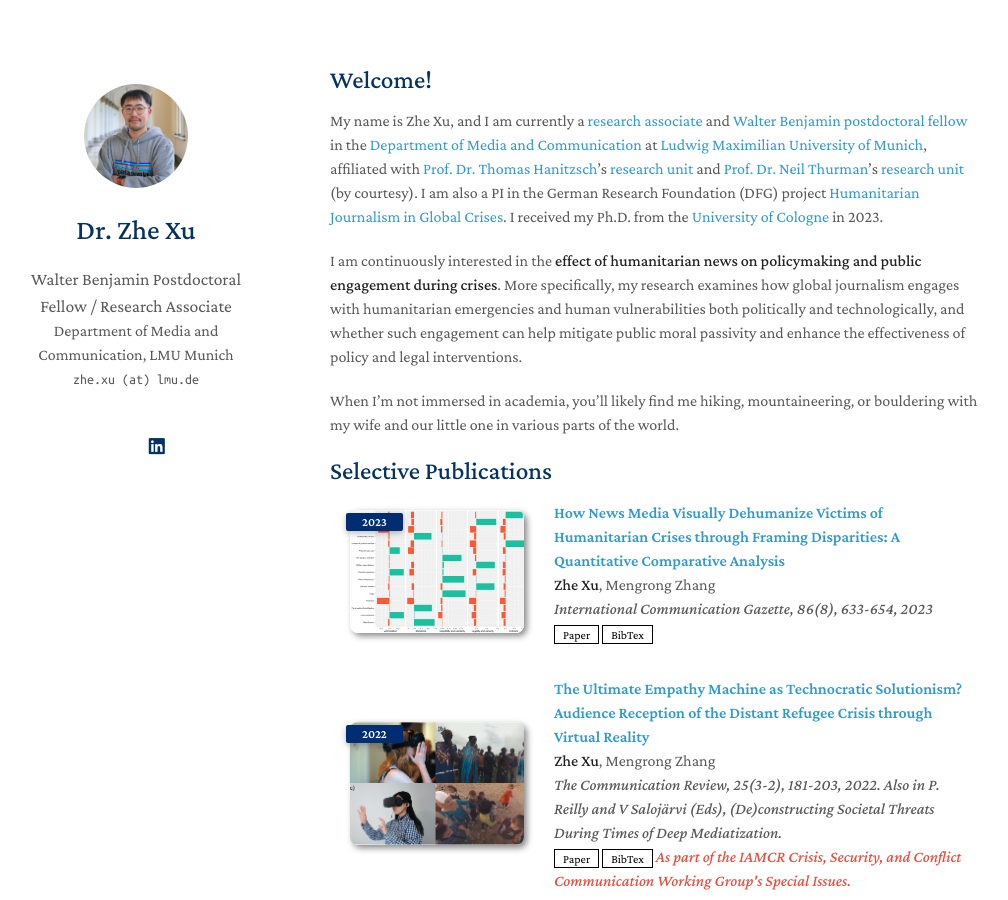
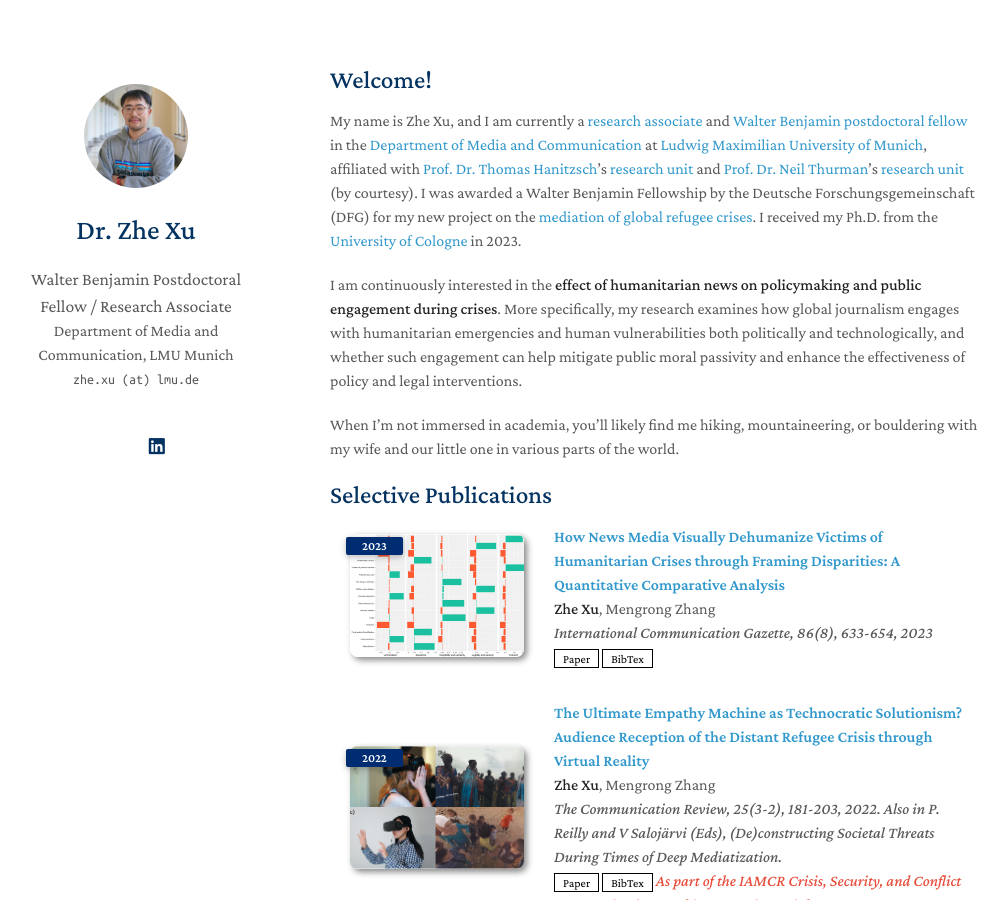
Before and after one commit to zhexuphd/home, a Jekyll site: the page built from index.md, in a window 1280 px wide and 900 px high. Shown: the whole window, without its empty margins (140-1148 px from the left). Built offline with Jekyll 4.4.1, drawn with Linux system fonts in a browser that asks for light colours; a style sheet for code colours, icons or effects is not loaded; our own code applies the rules of GitHub Pages for plain Markdown files.

Commit message:
Update index.md

```diff
--- a/index.md
+++ b/index.md
@@ -4,7 +4,7 @@
 
 ## Welcome!
 
-My name is Zhe Xu, and I am currently a [research associate](https://www.ifkw.uni-muenchen.de/organisation/personen/mitarbeiter/xu_zhe/index.html) and [Walter Benjamin postdoctoral fellow](https://www.dfg.de/en/research-funding/funding-opportunities/programmes/individual/walter-benjamin) in the [Department of Media and Communication](https://www.ifkw.uni-muenchen.de/index.html) at [Ludwig Maximilian University of Munich](https://www.lmu.de/en/), affiliated with [Prof. Dr. Thomas Hanitzsch](https://www.ifkw.uni-muenchen.de/organisation/personen/professoren/hanitzsch_thomas/index.html)'s [research unit](https://www.en.ifkw.uni-muenchen.de/research/chairs/hanitzsch/index.html) and [Prof. Dr. Neil Thurman](https://neilthurman.com/)'s [research unit](https://www.ifkw.uni-muenchen.de/lehrbereiche/thurman/index.html) (by courtesy). I am also a PI in the German Research Foundation (DFG) project [Humanitarian Journalism in Global Crises](https://gepris.dfg.de/gepris/projekt/539233881?context=projekt&task=showDetail&id=539233881&). I received my Ph.D. from the [University of Cologne](https://portal.uni-koeln.de/es/uoc-home) in 2023.
+My name is Zhe Xu, and I am currently a [research associate](https://www.ifkw.uni-muenchen.de/organisation/personen/mitarbeiter/xu_zhe/index.html) and [Walter Benjamin postdoctoral fellow](https://www.dfg.de/en/research-funding/funding-opportunities/programmes/individual/walter-benjamin) in the [Department of Media and Communication](https://www.ifkw.uni-muenchen.de/index.html) at [Ludwig Maximilian University of Munich](https://www.lmu.de/en/), affiliated with [Prof. Dr. Thomas Hanitzsch](https://www.ifkw.uni-muenchen.de/organisation/personen/professoren/hanitzsch_thomas/index.html)'s [research unit](https://www.en.ifkw.uni-muenchen.de/research/chairs/hanitzsch/index.html) and [Prof. Dr. Neil Thurman](https://neilthurman.com/)'s [research unit](https://www.ifkw.uni-muenchen.de/lehrbereiche/thurman/index.html) (by courtesy). I was awarded a Walter Benjamin Fellowship by the Deutsche Forschungsgemeinschaft (DFG) for my new project on the [mediation of global refugee crises](https://gepris.dfg.de/gepris/projekt/539233881?context=projekt&task=showDetail&id=539233881&). I received my Ph.D. from the [University of Cologne](https://portal.uni-koeln.de/es/uoc-home) in 2023.
 
 I am continuously interested in the **effect of humanitarian news on policymaking and public engagement during crises**. More specifically, my research examines how global journalism engages with humanitarian emergencies and human vulnerabilities both politically and technologically, and whether such engagement can help mitigate public moral passivity and enhance the effectiveness of policy and legal interventions.
 
```
